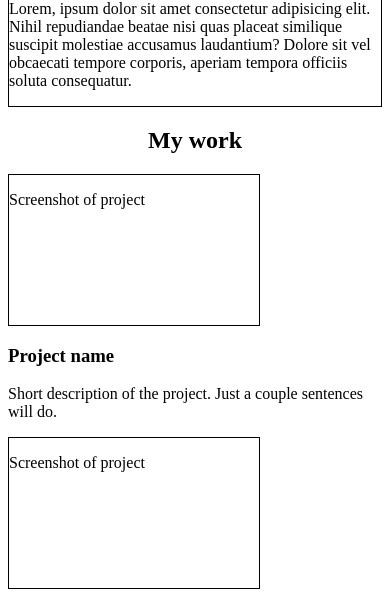
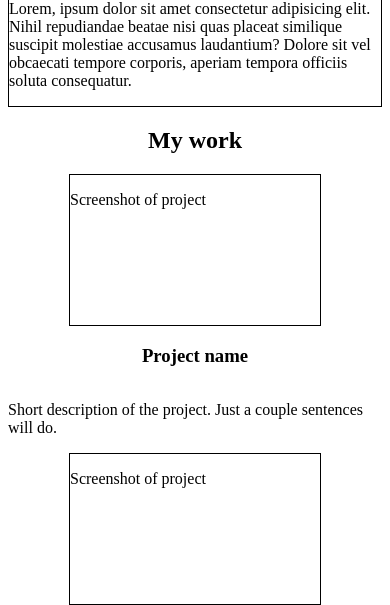
Before and after one commit to DataMoshing/personal-portfolio, a plain HTML site: page index.html in a window 390 px wide. Shown: the part 494-1099 px from the top of the page. Drawn offline with Linux system fonts and the light colour scheme.

Commit message:
Centered projects for tablet viewport

```diff
--- a/style.css
+++ b/style.css
@@ -53,6 +53,19 @@ section {
     .project-container {
         grid-template-columns: 1fr 1fr;
     }
+
+    .project-1,
+    .project-2,
+    .project-3,
+    .project-4,
+    .project-5,
+    .project-6 {
+        display: grid;
+        justify-content: space-evenly;
+        justify-items: center;
+        align-content: space-evenly;
+        align-items: center;
+    }
 }
 
 @media (max-width: 500px) {
```
